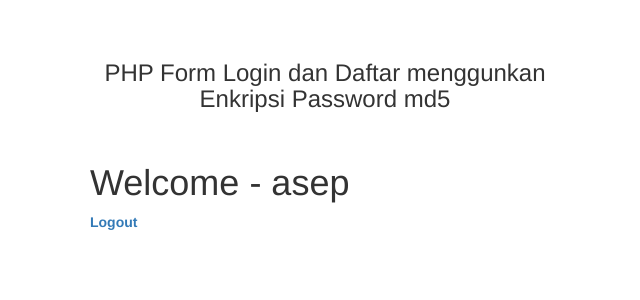
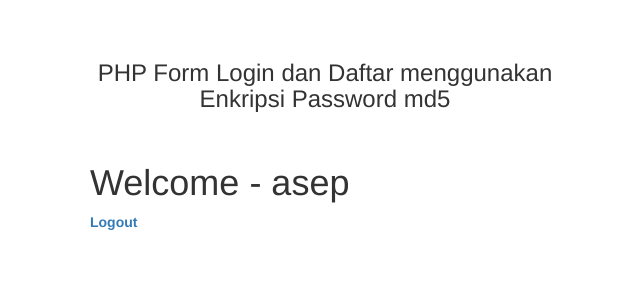
Before and after one commit to novanurianto163/Enkripsi-MD5-dan-Vigenere-Cipher, a PHP site: page /entry.php in a window 1280 px wide. Shown: the top 300 px of the page, without its empty margins (315-955 px from the left). Run offline with PHP 8.4, Linux system fonts and the light colour scheme; a user stored in the database is signed in.

Commit message:
Enkripsi MD5 dan Vigenere Cipher

```diff
--- a/entry.php
+++ b/entry.php
@@ -9,7 +9,7 @@
  <!DOCTYPE html>
  <html>
       <head>
-           <title>PHP Form Login dan Daftar menggunkan Enkripsi Password md5</title>
+           <title>PHP Form Login dan Daftar menggunakan Enkripsi Password md5</title>
            <script src="https://ajax.googleapis.com/ajax/libs/jquery/2.2.0/jquery.min.js"></script>
            <link rel="stylesheet" href="https://maxcdn.bootstrapcdn.com/bootstrap/3.3.6/css/bootstrap.min.css" />
            <script src="https://maxcdn.bootstrapcdn.com/bootstrap/3.3.6/js/bootstrap.min.js"></script>
@@ -17,7 +17,7 @@
       <body>
            <br /><br />
            <div class="container" style="width:500px;">
-                <h3 align="center">PHP Form Login dan Daftar menggunkan Enkripsi Password md5</h3>
+                <h3 align="center">PHP Form Login dan Daftar menggunakan Enkripsi Password md5</h3>
                 <br />
                 <?php
                 echo '<h1>Welcome - '.$_SESSION["username"].'</h1>';
--- a/index.php
+++ b/index.php
@@ -123,7 +123,7 @@
  <!DOCTYPE html>
  <html>
       <head>
-           <title>PHP Form Login dan Daftar menggunkan Enkripsi Password md5 </title>
+           <title>PHP Form Login dan Daftar menggunakan Enkripsi Password md5 dan Vigenere Cipher</title>
            <script src="https://ajax.googleapis.com/ajax/libs/jquery/2.2.0/jquery.min.js"></script>
            <link rel="stylesheet" href="https://maxcdn.bootstrapcdn.com/bootstrap/3.3.6/css/bootstrap.min.css" />
            <script src="https://maxcdn.bootstrapcdn.com/bootstrap/3.3.6/js/bootstrap.min.js"></script>
```
